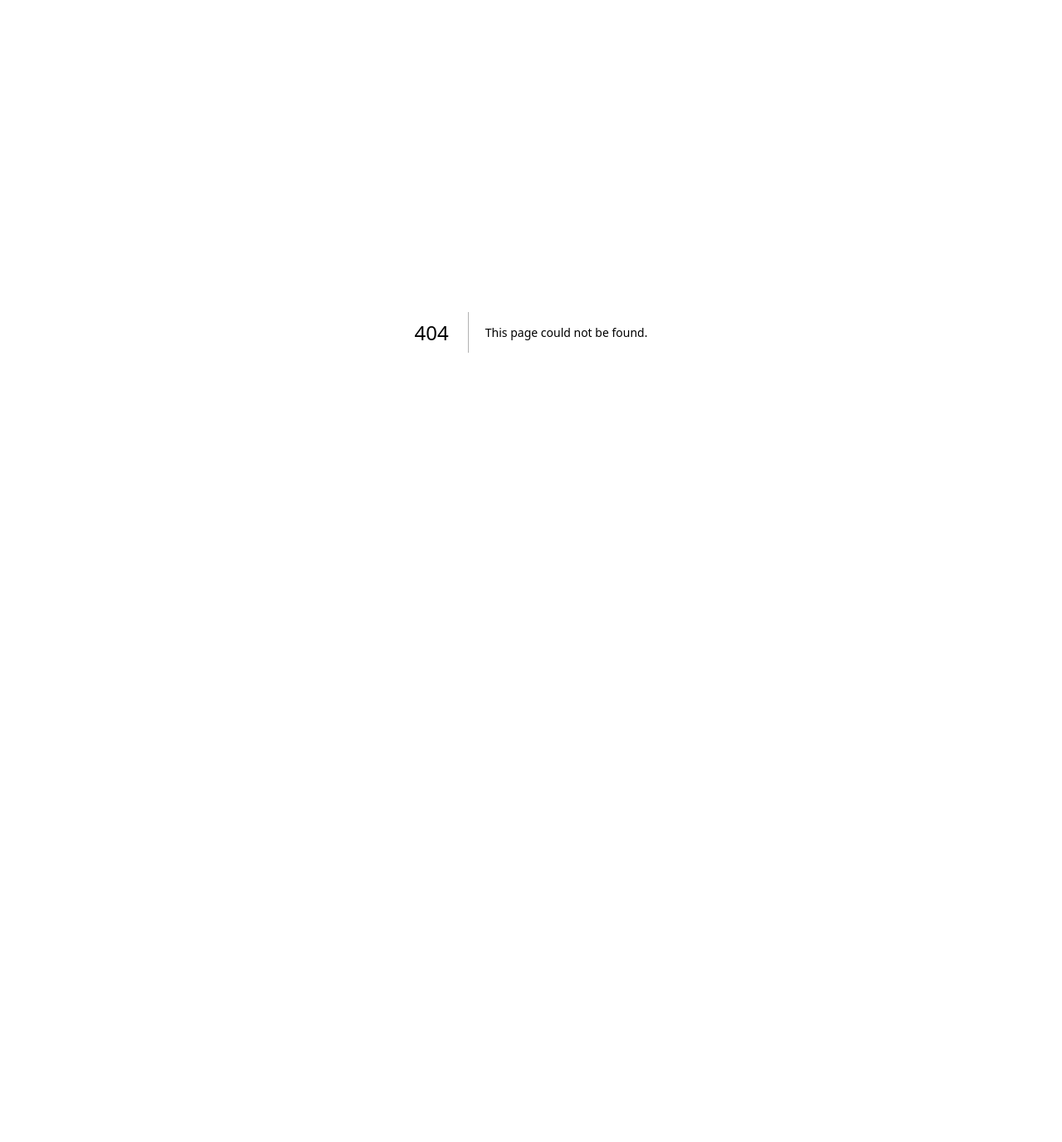
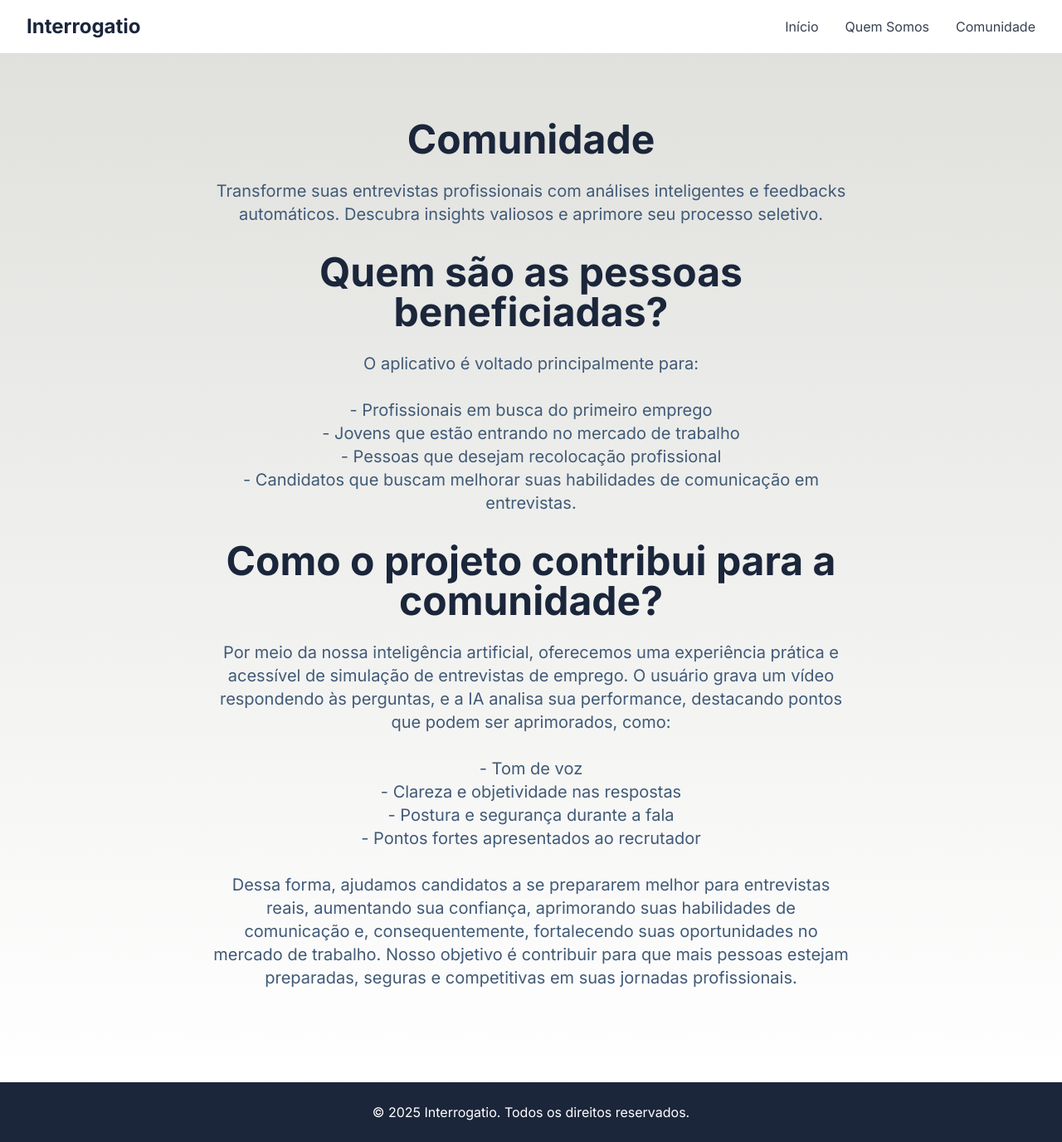
Before and after one commit to MuHaouli/Projeto_Extensao, a Next.js app: page /comunidade in a window 1280 px wide. Before the commit this address had no page. Shown: the whole page at 83% size. Before the commit the page ends 800 px from the top, so only its background shows below. Built offline with nearby package versions, Linux system fonts and the light colour scheme.

Commit message:
Criação da aba Comunidade

```diff
--- a/package.json
+++ b/package.json
@@ -15,8 +15,8 @@
   },
   "devDependencies": {
     "@types/node": "20.11.19",
-    "@types/react": "18.2.55",
-    "@types/react-dom": "18.2.19",
+    "@types/react": "^18.2.55",
+    "@types/react-dom": "^18.2.19",
     "autoprefixer": "10.4.17",
     "eslint": "8.56.0",
     "eslint-config-next": "14.1.0",
--- /dev/null
+++ b/src/app/comunidade/page.tsx
@@ -0,0 +1,71 @@
+import Link from 'next/link';
+
+export default function CommunityPage() {
+  return (
+    <div className="min-h-screen flex flex-col">
+      {/* Header */}
+      <header className="bg-white shadow-sm">
+        <div className="container-custom py-4">
+          <nav className="flex items-center justify-between">
+            <Link href="/" className="text-2xl font-bold text-[#1B263B]">
+              Interrogatio
+            </Link>
+            <div className="space-x-8">
+              <Link href="/" className="nav-link">Início</Link>
+              <Link href="/quem-somos" className="nav-link">Quem Somos</Link>
+              <Link href="/comunidade" className="nav-link">Comunidade</Link>
+            </div>
+          </nav>
+        </div>
+      </header>
+
+      {/* Hero Section */}
+      <main className="flex-grow">
+        <section className="bg-gradient-to-b from-[#E0E1DD] to-white">
+          <div className="container-custom py-20">
+            <div className="max-w-3xl mx-auto text-center">
+              <h1 className="text-5xl font-bold text-[#1B263B] mb-6">
+                Comunidade
+              </h1>
+              <p className="text-xl text-[#415A77] mb-8">
+                Transforme suas entrevistas profissionais com análises inteligentes e feedbacks automáticos.
+                Descubra insights valiosos e aprimore seu processo seletivo.
+              </p>
+              <h1 className="text-5xl font-bold text-[#1B263B] mb-6">
+                Quem são as pessoas beneficiadas?
+              </h1>
+              <p className="text-xl text-[#415A77] mb-8">
+                O aplicativo é voltado principalmente para: <br />
+                 <br />
+                - Profissionais em busca do primeiro emprego <br />
+                - Jovens que estão entrando no mercado de trabalho <br />
+                - Pessoas que desejam recolocação profissional <br />
+                - Candidatos que buscam melhorar suas habilidades de comunicação em entrevistas. <br />
+              </p>
+              <h1 className="text-5xl font-bold text-[#1B263B] mb-6">
+                Como o projeto contribui para a comunidade?
+              </h1>
+              <p className="text-xl text-[#415A77] mb-8">
+                Por meio da nossa inteligência artificial, oferecemos uma experiência prática e acessível de simulação de entrevistas de emprego. O usuário grava um vídeo respondendo às perguntas, e a IA analisa sua performance, destacando pontos que podem ser aprimorados, como: <br />
+                <br />
+                - Tom de voz <br />
+                - Clareza e objetividade nas respostas <br />
+                - Postura e segurança durante a fala <br />
+                - Pontos fortes apresentados ao recrutador <br />
+                <br/>
+                Dessa forma, ajudamos candidatos a se prepararem melhor para entrevistas reais, aumentando sua confiança, aprimorando suas habilidades de comunicação e, consequentemente, fortalecendo suas oportunidades no mercado de trabalho. Nosso objetivo é contribuir para que mais pessoas estejam preparadas, seguras e competitivas em suas jornadas profissionais.
+              </p>
+            </div>
+          </div>
+        </section>
+      </main>
+
+      {/* Footer */}
+      <footer className="bg-[#1B263B] text-white py-6">
+        <div className="container-custom text-center">
+          <p>© 2025 Interrogatio. Todos os direitos reservados.</p>
+        </div>
+      </footer>
+    </div>
+  );
+}
```
Also changed, not shown: 1 other file (tests, documents, lock files or other folders).
